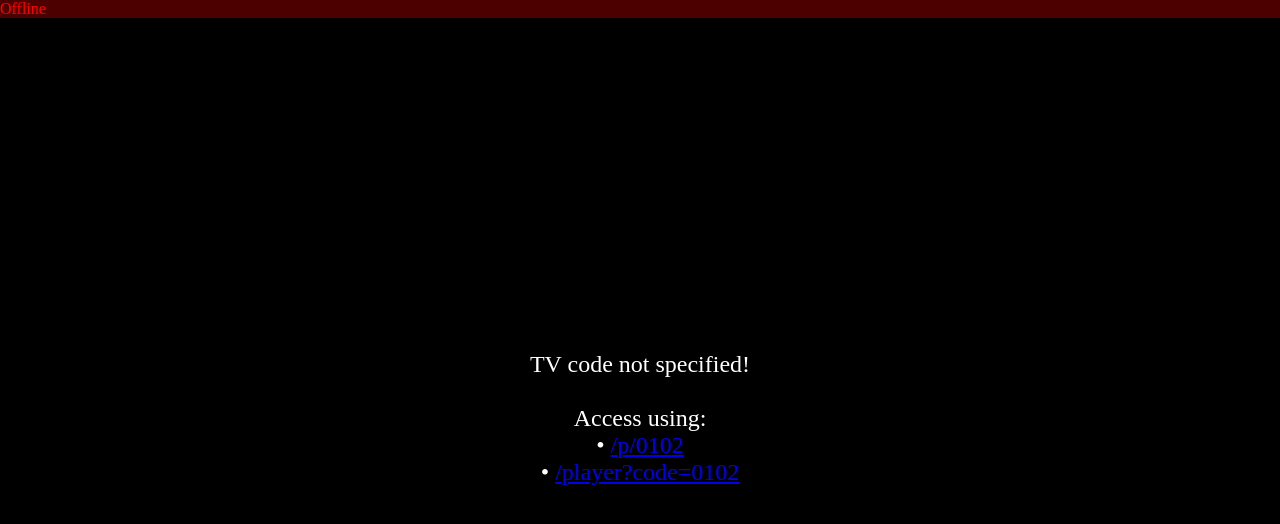
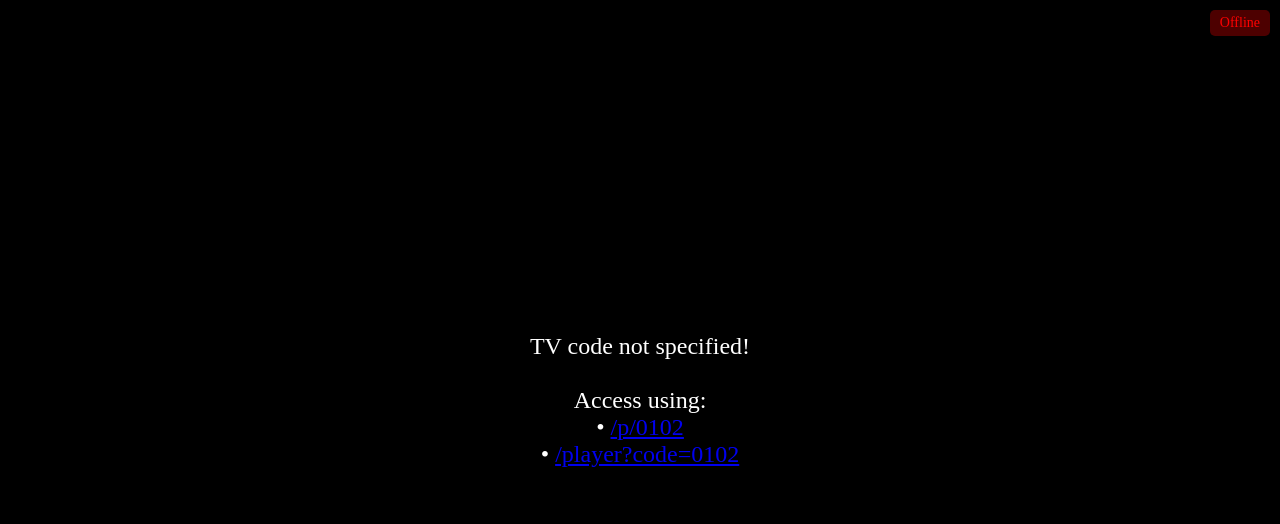
Before and after one commit to mouraa98/zionindoor, a plain HTML site: page public/player/index.html in a window 1280 px wide. Drawn offline with Linux system fonts and the light colour scheme.

Commit message:
NovoPlayer

```diff
--- a/public/player/index.html
+++ b/public/player/index.html
@@ -50,7 +50,14 @@
       text-align: center;
     }
 
-
+    #connection-status {
+      position: absolute;
+      top: 10px;
+      right: 10px;
+      padding: 5px 10px;
+      border-radius: 5px;
+      font-size: 14px;
+    }
 
 
 
```
Also changed, not shown: 2 other files.
